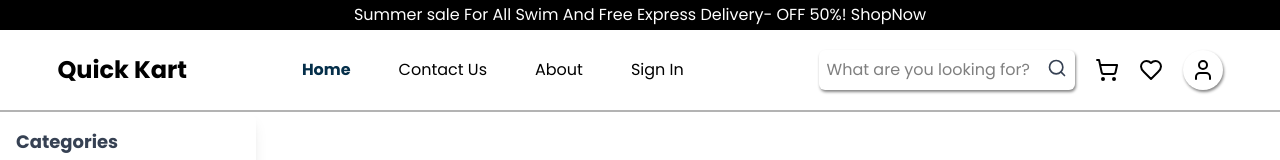
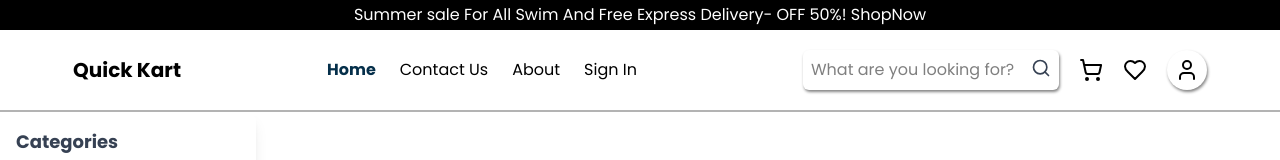
Before and after one commit to tansenAngdembe/e-commerce, a React (Vite) app in the folder client/: page / in a window 1280 px wide. Shown: the top 160 px of the page. Built offline with nearby package versions, Linux system fonts and the light colour scheme.

Commit message:
add media queries

```diff
--- a/client/src/component/Home.jsx
+++ b/client/src/component/Home.jsx
@@ -9,6 +9,7 @@ import Camera from "../assets/camera.svg";
 import HeadPhone from "../assets/headphone.svg";
 import Gaming from "../assets/gaming.svg";
 import CategoryHead from "../component/Category/CategoryHead.jsx";
+
 
 const Home = () => {
   return (
--- a/client/src/component/Navbar.jsx
+++ b/client/src/component/Navbar.jsx
@@ -16,13 +16,13 @@ const Navbar = () => {
       </>
       <nav className="flex items-center justify-around">
         <div>
-          <h1 className="text-2xl font-bold font-sans">
+          <h1 className="text-2xl font-bold font-sans md:text-xl">
             {" "}
             <Link to="/">Quick Kart</Link>{" "}
           </h1>
         </div>
         <div>
-          <ul className="flex gap-12 text-[1rem] font-light">
+          <ul className="flex gap-12 md:gap-6 text-[1rem] font-light">
             <li>
               <Link to="/" className={`${isActive("/")}`}>
                 Home
```
